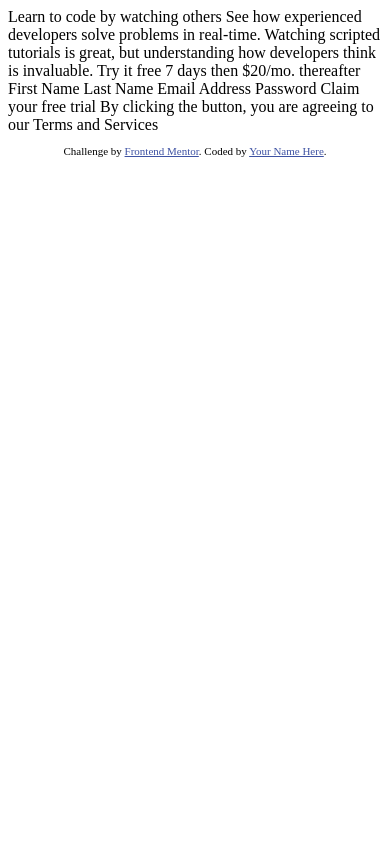
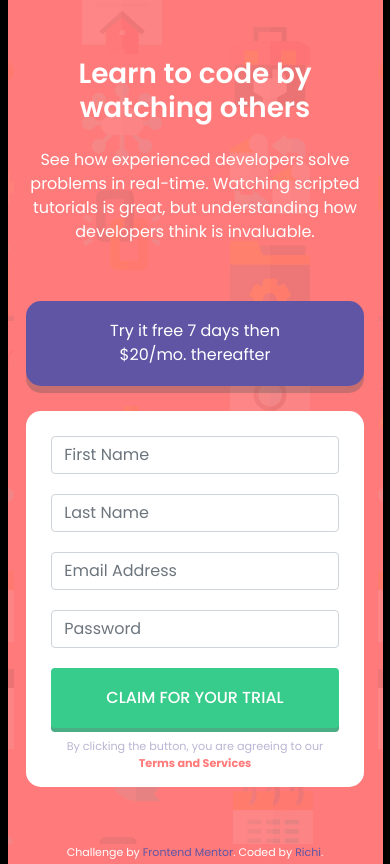
Before and after one commit to AndresRicardo/intro-component-with-signup-form-master, a plain HTML site: page index.html in a window 390 px wide. Drawn offline with nearby package versions, Linux system fonts and the light colour scheme.

Commit message:
mobile version ready

```diff
--- a/css/styles.scss
+++ b/css/styles.scss
@@ -0,0 +1,139 @@
+// Primary color
+$colorRed: hsl(0, 100%, 74%);
+$colorGreen: hsl(154, 59%, 51%);
+
+// Accent color
+$colorBlue: hsl(248, 32%, 49%);
+
+// Neutral color
+$colorDarkBlue: hsl(249, 10%, 26%);
+$colorGrayishBlue: hsl(246, 25%, 77%);
+
+// Typography Body Copy
+$typFontsize: 16px;
+$typFontFamily: "Poppins", sans-serif; //[Poppins](https://fonts.google.com/specimen/Poppins)
+$typWeightRegular: 400;
+$typWeightMedium: 500;
+$typWeightSemiBold: 600;
+$typWeightBold: 700;
+
+* {
+    box-sizing: border-box;
+    margin: 0px;
+    padding: 0px;
+}
+
+body {
+    width: 100%;
+    min-height: 100vh;
+    display: flex;
+    flex-direction: column;
+    justify-content: start;
+    align-items: center;
+    background-color: black;
+    font-family: $typFontFamily;
+    font-size: $typFontsize;
+    color: white;
+}
+
+#container {
+    width: 375px;
+    height: 100vh;
+    // padding: 90px 0px 0px 0px;
+    padding: 0px;
+    display: flex;
+    flex-direction: column;
+    justify-content: space-evenly;
+    align-items: center;
+    background-color: $colorRed;
+    background-image: url(../images/bg-intro-mobile.png);
+    background-repeat: no-repeat;
+
+    #info {
+        width: 90%;
+
+        #title {
+            margin-bottom: 1.5rem;
+            text-align: center;
+            font-weight: $typWeightSemiBold;
+            line-height: 1.2em;
+        }
+        #description {
+            text-align: center;
+            margin-bottom: 0px;
+        }
+    }
+
+    #main {
+        width: 90%;
+
+        #tryItFree {
+            width: 100%;
+            height: 85px;
+            margin-bottom: 25px;
+            padding: 18px 50px;
+            border-radius: 15px;
+            text-align: center;
+            background-color: $colorBlue;
+            box-shadow: 0px 7px 0px #55555550;
+        }
+        #form {
+            width: 100%;
+            background-color: white;
+            border-radius: 15px;
+            padding: 15px 25px;
+            display: flex;
+            flex-direction: column;
+            justify-content: space-evenly;
+            align-items: center;
+
+            .field {
+                width: 100%;
+                margin: 10px;
+            }
+
+            .form-control {
+                width: 100%;
+            }
+            .valid-feedback {
+                margin: 0px;
+            }
+
+            #bSubmit {
+                width: 100%;
+                height: 60px;
+                margin: 10px 0px;
+                font-weight: $typWeightMedium;
+                background-color: $colorGreen;
+                border: none;
+                box-shadow: 0px 4px 0px #49ae84;
+            }
+
+            #terms {
+                color: $colorGrayishBlue;
+                font-size: 0.7em;
+                text-align: center;
+
+                strong {
+                    color: $colorRed;
+                }
+            }
+        }
+    }
+}
+
+footer {
+    // margin-top: auto;
+    background-color: $colorRed;
+    width: 375px;
+    .attribution {
+        margin-bottom: 3px;
+        font-size: 11px;
+        text-align: center;
+
+        a {
+            color: $colorBlue;
+            text-decoration: none;
+        }
+    }
+}
--- a/index.html
+++ b/index.html
@@ -1,42 +1,78 @@
 <!DOCTYPE html>
 <html lang="en">
+
 <head>
   <meta charset="UTF-8">
-  <meta name="viewport" content="width=device-width, initial-scale=1.0"> <!-- displays site properly based on user's device -->
+  <meta name="viewport" content="width=device-width, initial-scale=1.0">
 
+  <link href="https://cdn.jsdelivr.net/npm/bootstrap@5.1.3/dist/css/bootstrap.min.css" rel="stylesheet"
+    integrity="sha384-1BmE4kWBq78iYhFldvKuhfTAU6auU8tT94WrHftjDbrCEXSU1oBoqyl2QvZ6jIW3" crossorigin="anonymous">
+
+  <link rel="preconnect" href="https://fonts.googleapis.com">
+  <link rel="preconnect" href="https://fonts.gstatic.com" crossorigin>
+  <link href="https://fonts.googleapis.com/css2?family=Poppins:wght@400;500;600;700&display=swap" rel="stylesheet">
   <link rel="icon" type="image/png" sizes="32x32" href="./images/favicon-32x32.png">
 
-  <title>Frontend Mentor | Intro component with sign up form</title>
+  <!-- <link rel="stylesheet" href="css/normalize.css"> -->
+  <link rel="stylesheet" href="css/styles.css">
 
-  <!-- Feel free to remove these styles or customise in your own stylesheet 👍 -->
-  <style>
-    .attribution { font-size: 11px; text-align: center; }
-    .attribution a { color: hsl(228, 45%, 44%); }
-  </style>
+  <title>Frontend Mentor | Intro component with sign up form by Richi</title>
+
+
 </head>
+
 <body>
 
-  Learn to code by watching others
+  <div id="container">
 
-  See how experienced developers solve problems in real-time. Watching scripted tutorials is great,
-  but understanding how developers think is invaluable.
+    <section id="info">
+      <h1 id="title">Learn to code by watching others</h1>
+      <p id="description">See how experienced developers solve problems in real-time. Watching scripted tutorials is
+        great, but understanding how developers think is invaluable.</p>
+    </section>
 
-  Try it free 7 days then $20/mo. thereafter
+    <main id="main">
+      <div id="tryItFree">Try it free 7 days then $20/mo. thereafter</div>
 
-  First Name
-  Last Name
-  Email Address
-  Password
+      <form class="needs-validation" id="form" novalidate>
+        <div class="field" id="fName">
+          <input type="text" class="form-control" name="firstName" id="firstName" required placeholder="First Name">
+          <div class="valid-feedback" id="valid-feedbackFirstName">First Name OK</div>
+          <div class="invalid-feedback" id="invalid-feedbackFirstName">First Name cannot be empty</div>
+        </div>
 
-  Claim your free trial
+        <div class="field" id="lName">
+          <input type="text" class="form-control" name="lastName" id="lastName" required placeholder="Last Name">
+          <div class="valid-feedback" id="valid-feedbackLastName">Last Name OK</div>
+          <div class="invalid-feedback" id="invalid-feedbackLastName">Last Name cannot be empty</div>
+        </div>
 
-  By clicking the button, you are agreeing to our Terms and Services
+        <div class="field" id="fEmail">
+          <input type="email" class="form-control" name="email" id="email" required placeholder="Email Address">
+          <div class="valid-feedback" id="valid-feedbackEmail">Email OK</div>
+          <div class="invalid-feedback" id="invalid-feedbackEmail">Looks like this is not an email</div>
+        </div>
+
+        <div class="field" id="fPassword">
+          <input type="password" class="form-control" name="password" id="password" required placeholder="Password">
+          <div class="valid-feedback" id="valid-feedbackPassword">Password OK</div>
+          <div class="invalid-feedback" id="invalid-feedbackPassword">Password cannot be empty</div>
+        </div>
+        <button class="btn btn-success" id="bSubmit" type="submit">CLAIM FOR YOUR TRIAL </button>
+        <div id="terms">By clicking the button, you are agreeing to our <strong>Terms and Services</strong></div>
+      </form>
+    </main>
+  </div>
 
   <footer>
     <p class="attribution">
       Challenge by <a href="https://www.frontendmentor.io?ref=challenge" target="_blank">Frontend Mentor</a>.
-      Coded by <a href="#">Your Name Here</a>.
+      Coded by <a href="https://github.com/AndresRicardo" target="_blank">Richi</a>.
     </p>
   </footer>
+
+  <script src="js/app.js"></script>
+  <script src="https://cdn.jsdelivr.net/npm/bootstrap@5.1.3/dist/js/bootstrap.bundle.min.js"
+    integrity="sha384-ka7Sk0Gln4gmtz2MlQnikT1wXgYsOg+OMhuP+IlRH9sENBO0LRn5q+8nbTov4+1p"
+    crossorigin="anonymous"></script>
 </body>
-</html>
--- a/js/app.js
+++ b/js/app.js
@@ -0,0 +1,23 @@
+// Example starter JavaScript for disabling form submissions if there are invalid fields
+(function () {
+    "use strict";
+
+    // Fetch all the forms we want to apply custom Bootstrap validation styles to
+    var forms = document.querySelectorAll(".needs-validation");
+
+    // Loop over them and prevent submission
+    Array.prototype.slice.call(forms).forEach(function (form) {
+        form.addEventListener(
+            "submit",
+            function (event) {
+                if (!form.checkValidity()) {
+                    event.preventDefault();
+                    event.stopPropagation();
+                }
+
+                form.classList.add("was-validated");
+            },
+            false
+        );
+    });
+})();
```
Also changed, not shown: css/normalize.css (added), css/styles.css (added), 1 other file.
